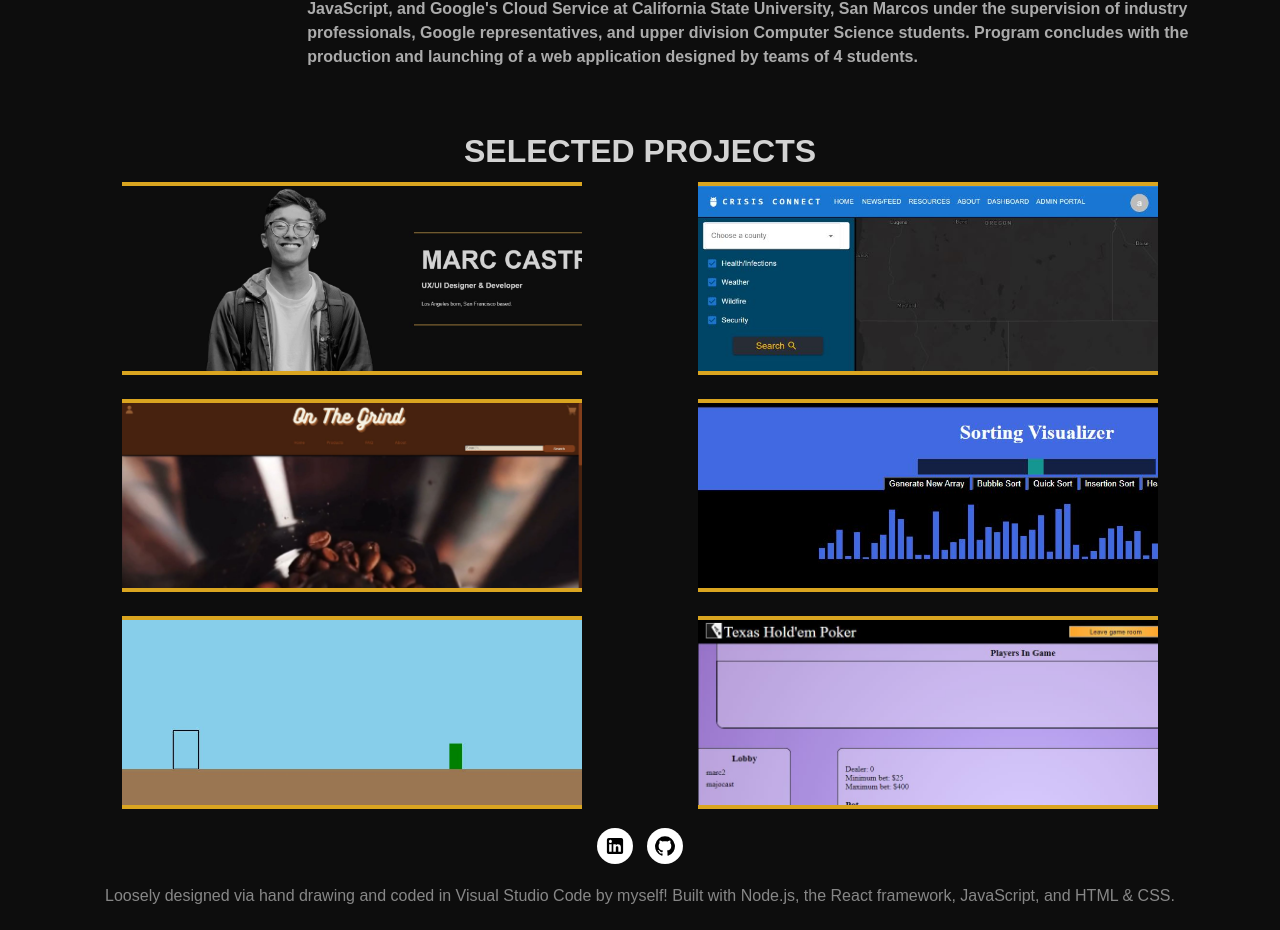
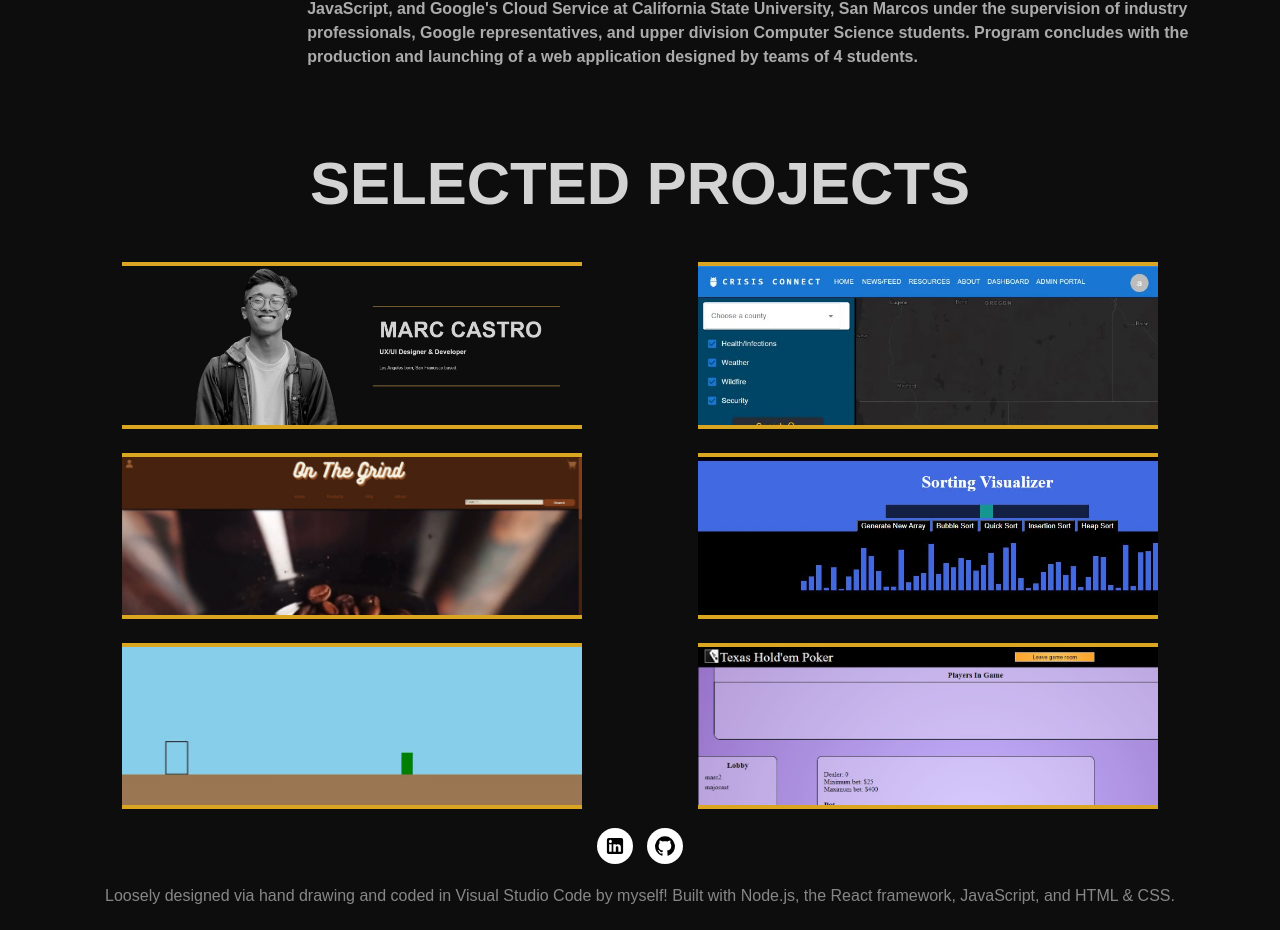
Before and after one commit to majocast/personal-website, a React (Create React App) app in the folder personal-website/: page / in a window 1280 px wide. Shown: the part 2433-3363 px from the top of the page. Built offline with nearby package versions, Linux system fonts and the light colour scheme.

Commit message:
change to font size consistency -> projects

```diff
--- a/personal-website/src/pages/Projects.tsx
+++ b/personal-website/src/pages/Projects.tsx
@@ -21,7 +21,7 @@ const Wrapper = styled.div`
 function Projects() {
   return (
     <Wrapper id='projects'>
-      <h2>SELECTED PROJECTS</h2>
+      <h1>SELECTED PROJECTS</h1>
       <div id='grid-container'>
         <a className='project' href='https://github.com/majocast/personal-website'>
           <div className='project-cover'>
--- a/personal-website/src/styles/Projects.css
+++ b/personal-website/src/styles/Projects.css
@@ -9,11 +9,11 @@
   row-gap: 2rem;
 }
 
-#projects > h2 {
-  font-size: 2rem;
+#projects > h1 {
+  font-size: 60px;
   font-weight: 600;
   margin-top: 2rem;
-  margin-bottom: 2rem;
+  margin-bottom: 3rem;
 }
 
 .project {
```
